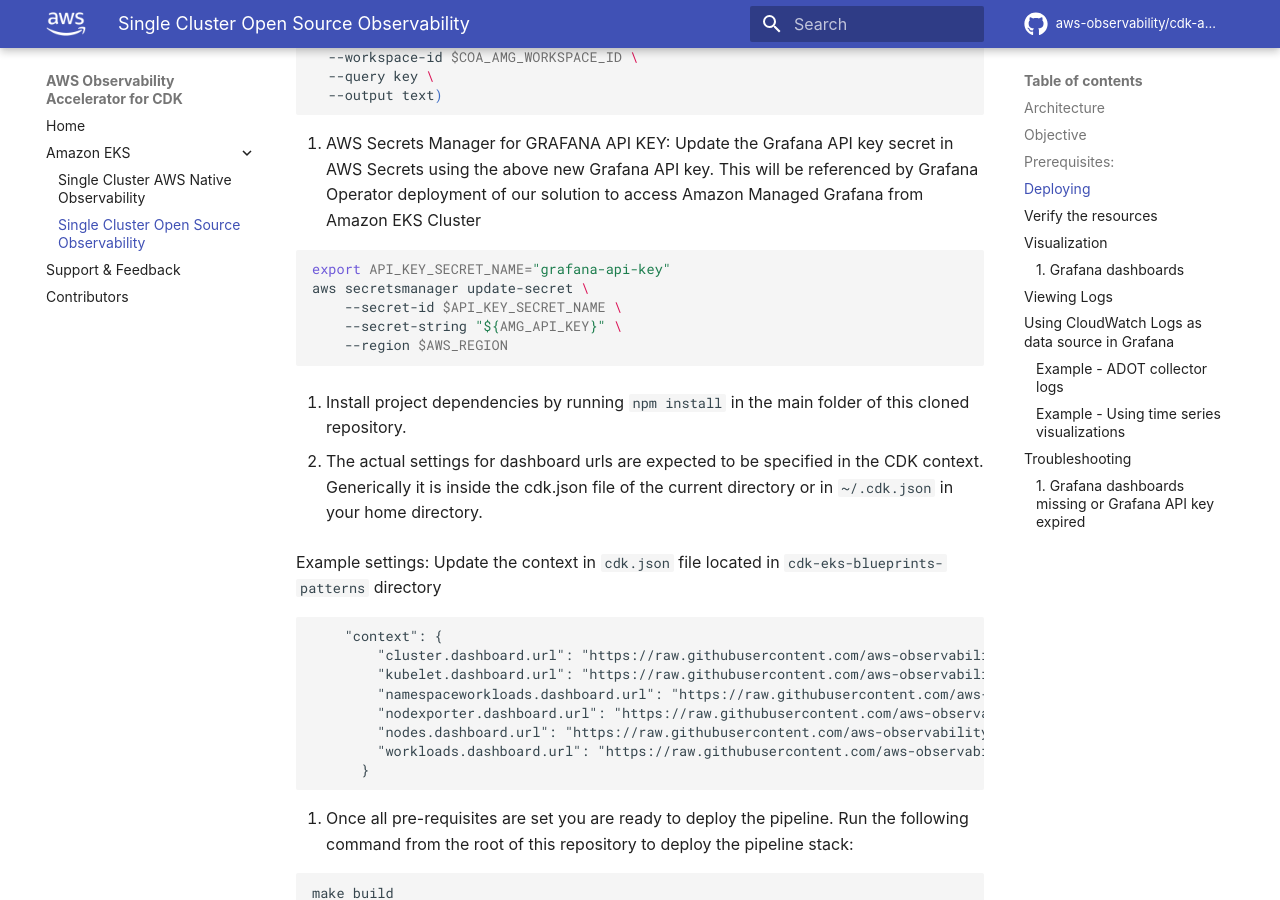
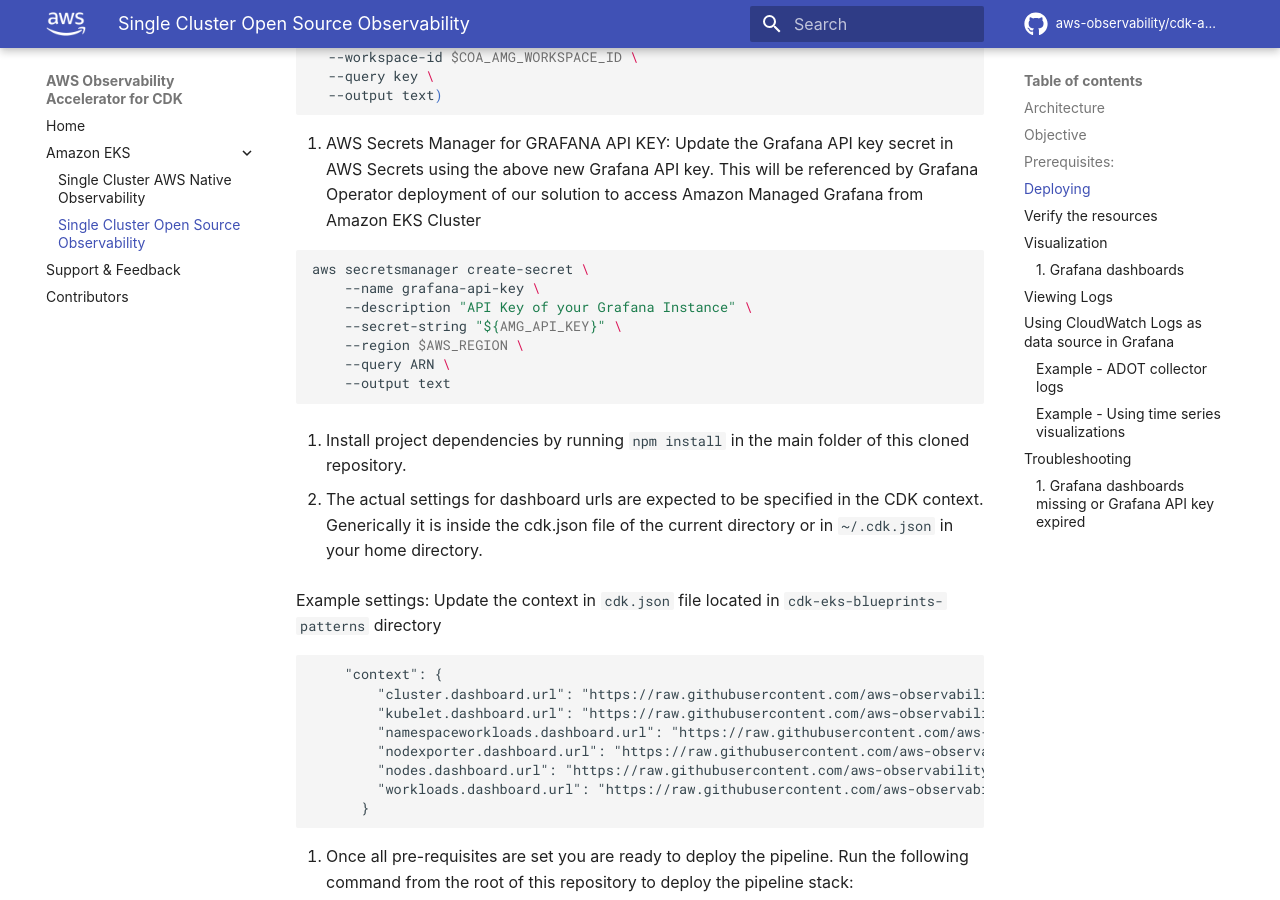
Before and after one commit to dragonknight919/cdk-aws-observability-accelerator, an MkDocs documentation site: the page built from docs/patterns/single-new-eks-observability-accelerators/single-new-eks-opensource-observability.md, in a window 1280 px wide and 900 px high, scrolled down 2477 px. Built offline with MkDocs 1.6.1 and Material for MkDocs 9.7.7, drawn with Linux system fonts in a browser that asks for light colours; some web fonts are replaced; comment, search, counter and statistics services are not loaded.

Commit message:
Updated doc
updated secrets manager command in `single-new-eks-opensource-observability.md` file

````diff
--- a/docs/patterns/single-new-eks-observability-accelerators/single-new-eks-opensource-observability.md
+++ b/docs/patterns/single-new-eks-observability-accelerators/single-new-eks-opensource-observability.md
@@ -75,11 +75,13 @@
 5. AWS Secrets Manager for GRAFANA API KEY: Update the Grafana API key secret in AWS Secrets using the above new Grafana API key. This will be referenced by Grafana Operator deployment of our solution to access Amazon Managed Grafana from Amazon EKS Cluster
 
 ```bash
-export API_KEY_SECRET_NAME="grafana-api-key"
-aws secretsmanager update-secret \
-    --secret-id $API_KEY_SECRET_NAME \
+aws secretsmanager create-secret \
+    --name grafana-api-key \
+    --description "API Key of your Grafana Instance" \
     --secret-string "${AMG_API_KEY}" \
-    --region $AWS_REGION
+    --region $AWS_REGION \
+    --query ARN \
+    --output text
 ```
 
 6. Install project dependencies by running `npm install` in the main folder of this cloned repository.
````
